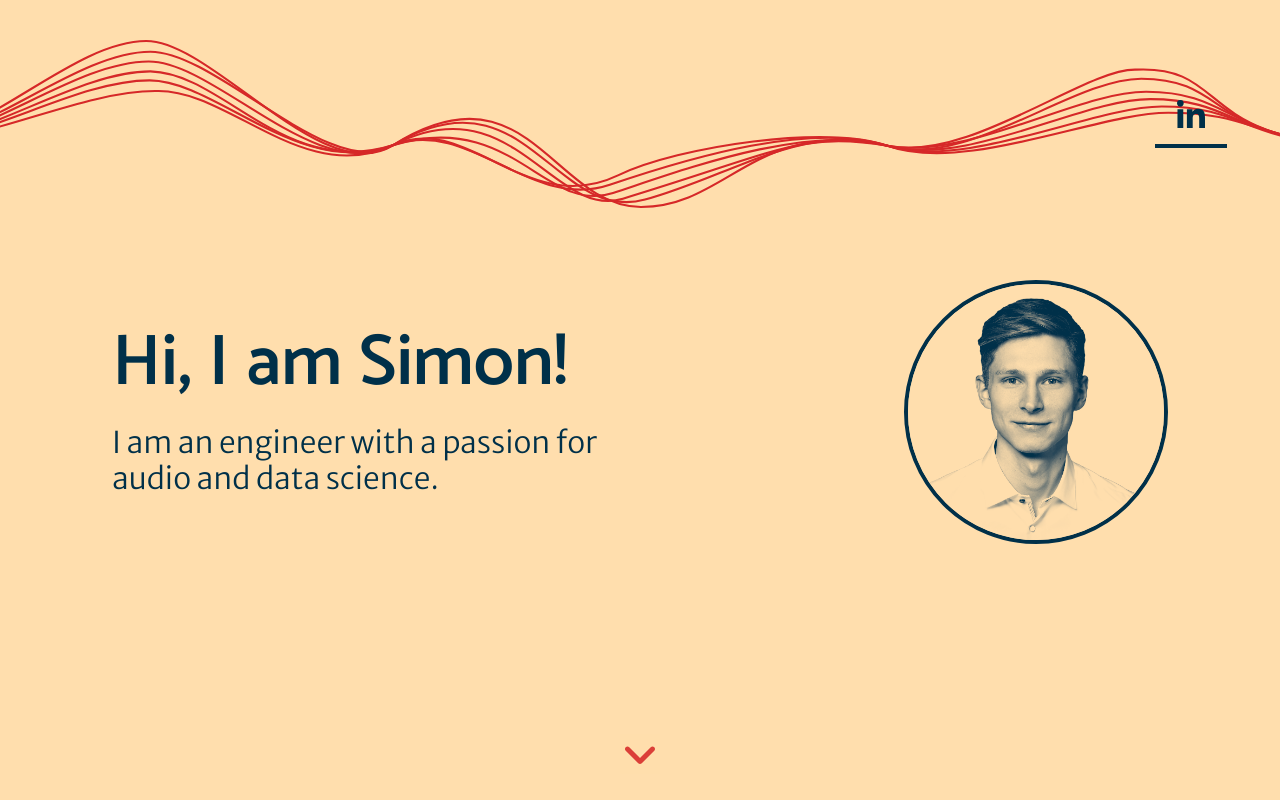
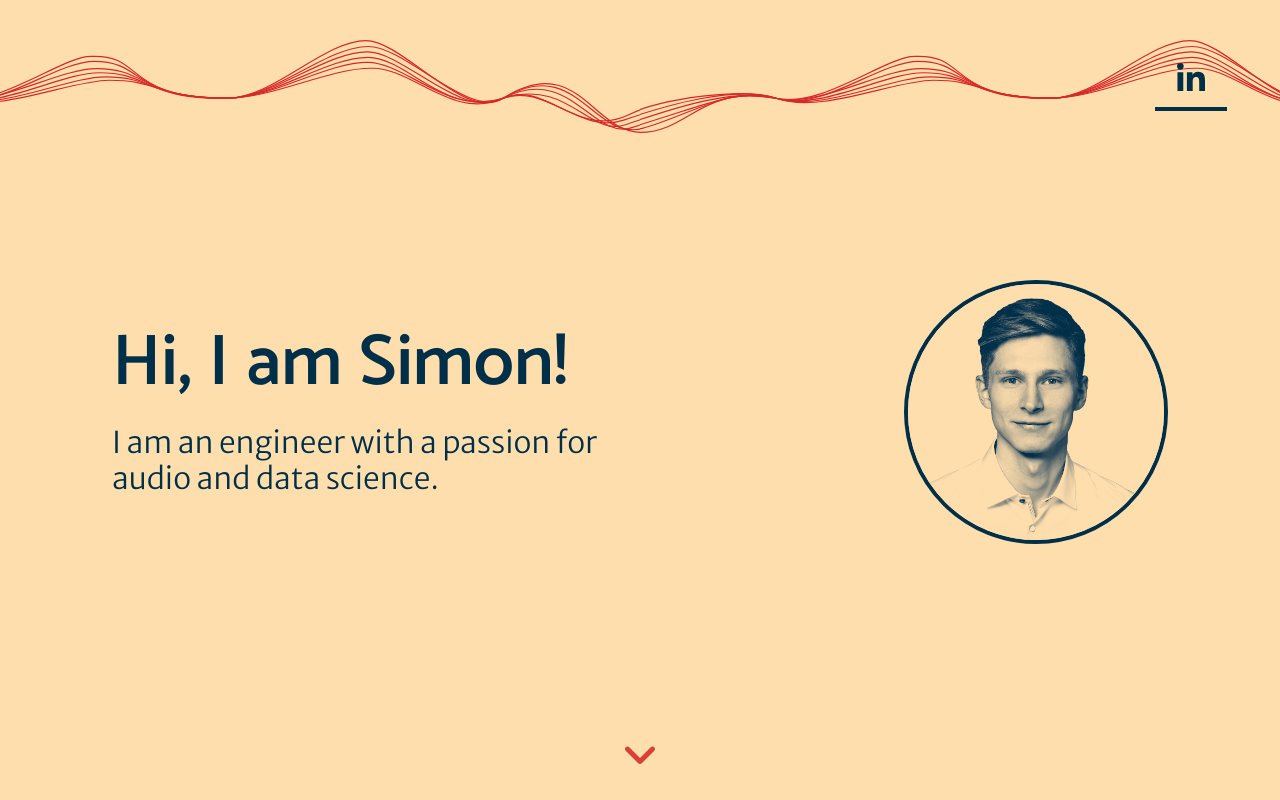
Before and after one commit to simklein/website, a Vue app: page / in a window 1280 px wide. Shown: the top 800 px of the page. Built offline with nearby package versions, Linux system fonts and the light colour scheme; what vue3-marquee would draw is missing.

Commit message:
header resp fix

```diff
--- a/src/components/NavHeader.vue
+++ b/src/components/NavHeader.vue
@@ -1,5 +1,5 @@
 <template>
-    <header class="pt-10 w-full h-32 md:h-52 bg-light z-50 fixed">
+    <header class="pt-10 w-full h-32 md:h-1/6 max-h-52 bg-light z-50 fixed">
         <div class="bg-dsp h-full">
             <nav class="flex flex-row py-0 px-0 h-full w-11/12 m-auto text-dark">
                 <!--div class="logo p-3 font-extrabold font">
```
